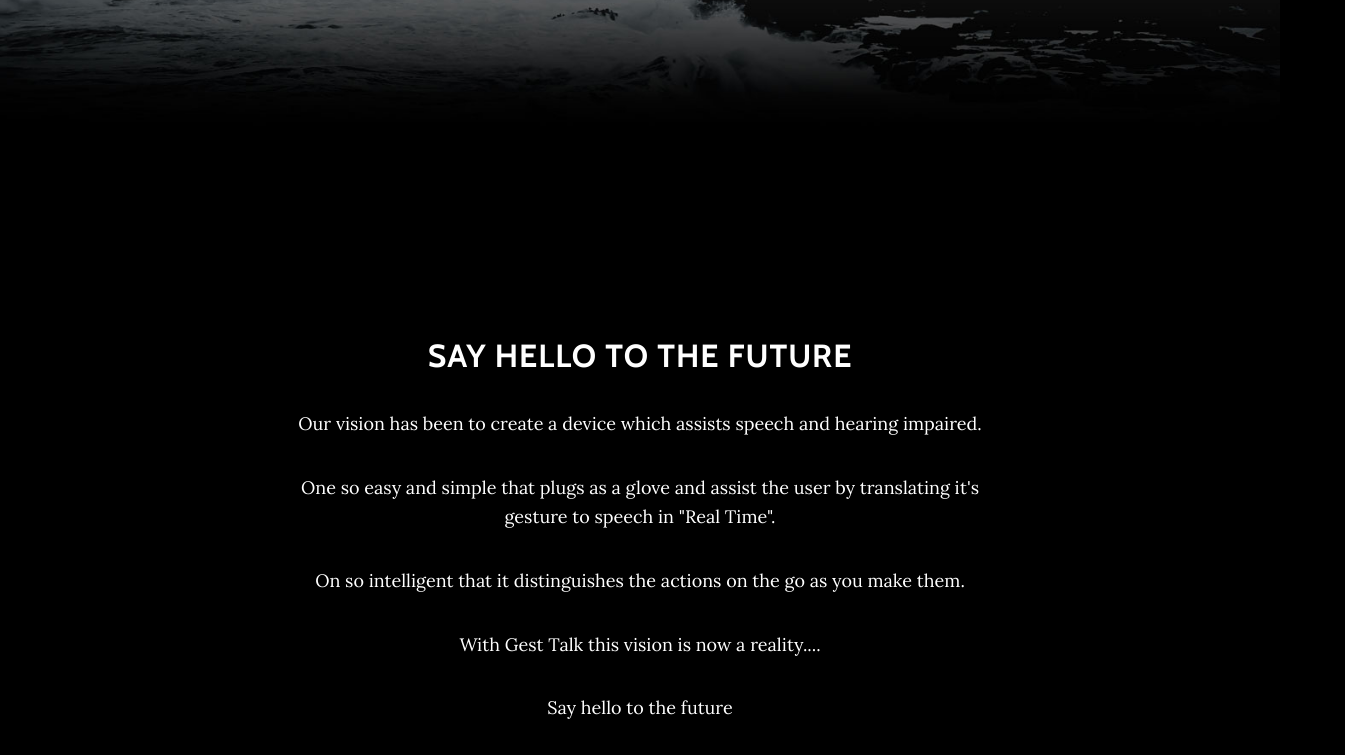
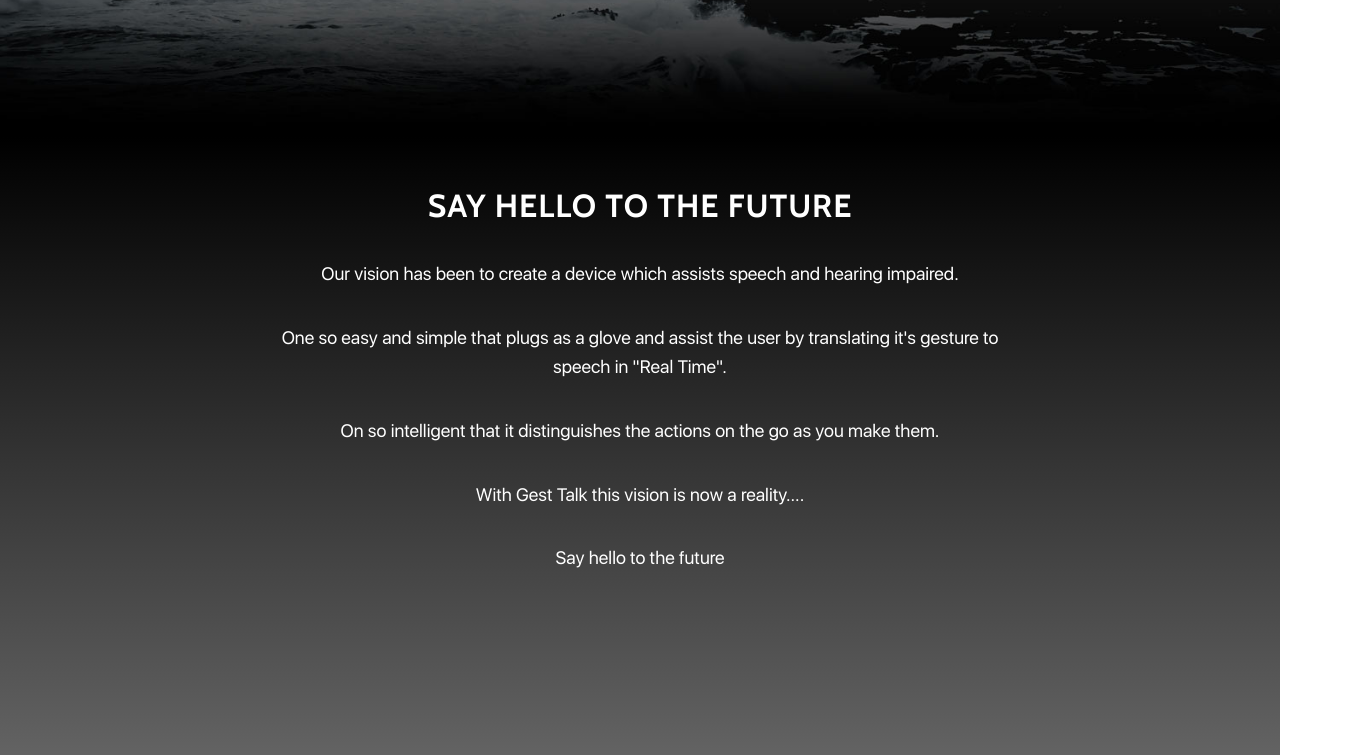
Before and after one commit to sabyasachi087/bitsplease, a website: page WebContent/ui-shit/index.html in a window 1280 px wide. Shown: the part 663-1418 px from the top of the page, 1345 px wide, since content can reach past the window. Drawn offline with nearby package versions, Linux system fonts and the light colour scheme; files that its build step writes are made by us from their sources; files whose address does not match are found by name.

Commit message:
Making UI ready with java

```diff
--- a/WebContent/ui-shit/index.html
+++ b/WebContent/ui-shit/index.html
@@ -11,15 +11,15 @@
     <title>Grayscale - Start Bootstrap Theme</title>
 
     <!-- Bootstrap core CSS -->
-    <link href="/ui/vendor/bootstrap/css/bootstrap.min.css" rel="stylesheet">
+    <link href="vendor/bootstrap/css/bootstrap.min.css" rel="stylesheet">
 
     <!-- Custom fonts for this template -->
-    <link href="/ui/vendor/font-awesome/css/font-awesome.min.css" rel="stylesheet" type="text/css">
+    <link href="vendor/font-awesome/css/font-awesome.min.css" rel="stylesheet" type="text/css">
     <link href="https://fonts.googleapis.com/css?family=Lora:400,700,400italic,700italic" rel="stylesheet" type="text/css">
     <link href='https://fonts.googleapis.com/css?family=Cabin:700' rel='stylesheet' type='text/css'>
 
     <!-- Custom styles for this template -->
-    <link href="/ui/css/grayscale.min.css" rel="stylesheet">
+    <link href="css/grayscale.min.css" rel="stylesheet">
 
     <style>
 
```
Also changed, not shown: WebContent/WEB-INF/bitsplease-servlet.xml (+6 -3 lines).
